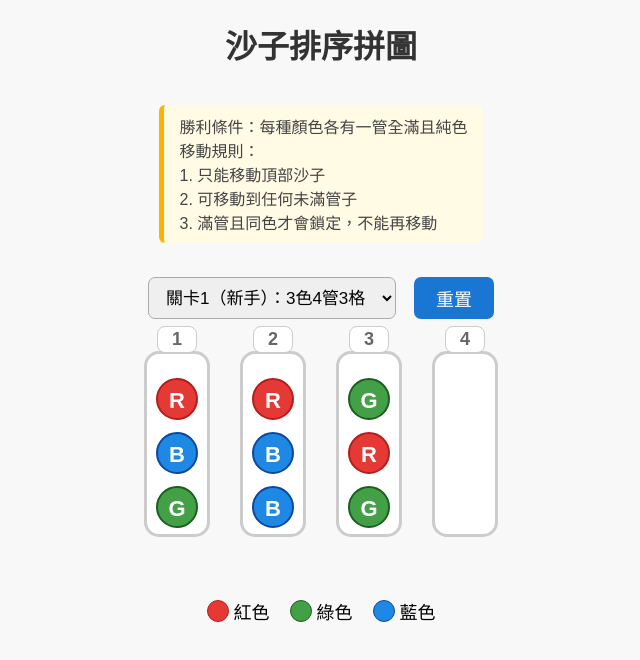
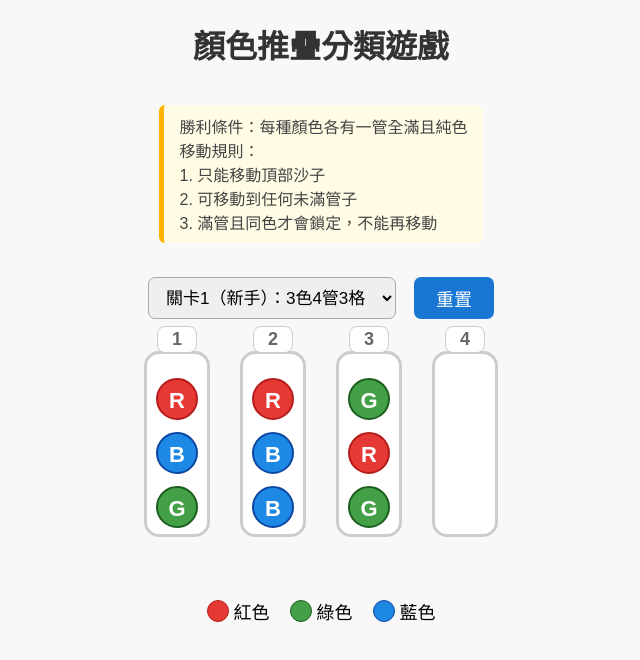
Before and after one commit to bobo4545/SandSort, a plain HTML site: page index.html in a window 1280 px wide. Shown: the whole page, without its empty margins (319-959 px from the left). Drawn offline with Linux system fonts and the light colour scheme.

Commit message:
Update index.html

```diff
--- a/index.html
+++ b/index.html
@@ -59,7 +59,7 @@
   </style>
 </head>
 <body>
-  <h1>沙子排序拼圖</h1>
+  <h1>顏色推疊分類遊戲</h1>
   <div class="game-container">
     <div class="rules">
       勝利條件：每種顏色各有一管全滿且純色<br>
```
